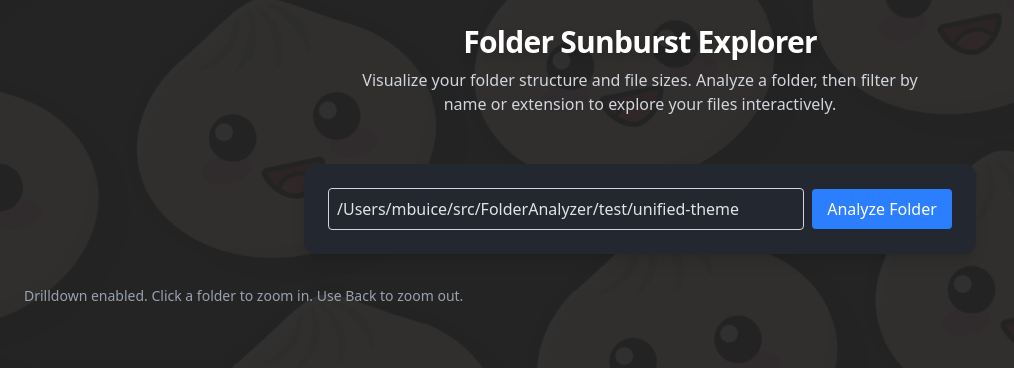
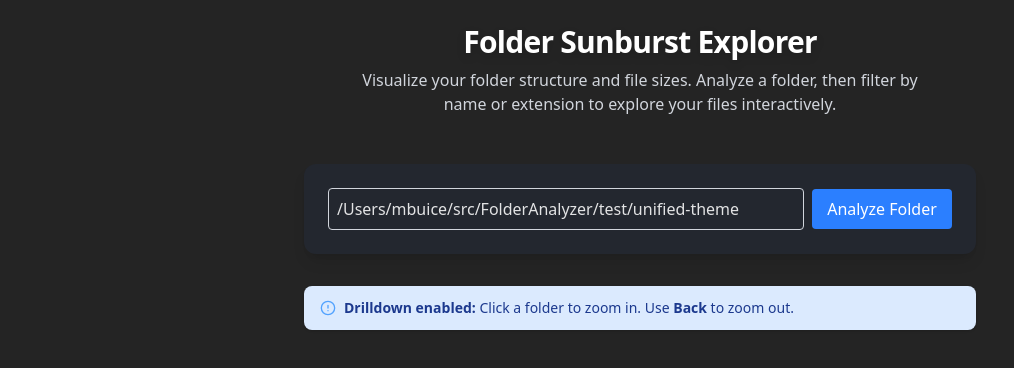
Before and after one commit to maple-buice/folder-analyzer, a React (Vite) app: page / in a window 1280 px wide. Shown: the top 368 px of the page, without its empty margins (0-1014 px from the left). Built offline with nearby package versions, Linux system fonts and the light colour scheme.

Commit message:
Style improvements

```diff
--- a/src/App.tsx
+++ b/src/App.tsx
@@ -226,9 +226,24 @@ const App = () => {
           </form>
         )}
       </div>
-      <p className="mb-2 text-sm text-gray-400">
-        Drilldown enabled. Click a folder to zoom in. Use Back to zoom out.
-      </p>
+      <div className="max-w-2xl mx-auto mb-4">
+        <div className="bg-blue-100 bg-opacity-80 text-blue-900 text-sm rounded-lg px-4 py-3 flex items-center gap-2 shadow-sm">
+          <svg
+            className="w-4 h-4 text-blue-400 flex-shrink-0"
+            fill="none"
+            stroke="currentColor"
+            strokeWidth="2"
+            viewBox="0 0 24 24"
+          >
+            <circle cx="12" cy="12" r="10" stroke="currentColor" strokeWidth="2" fill="none" />
+            <path strokeLinecap="round" strokeLinejoin="round" d="M12 8v4m0 4h.01" />
+          </svg>
+          <span>
+            <strong>Drilldown enabled:</strong> Click a folder to zoom in. Use <b>Back</b> to zoom
+            out.
+          </span>
+        </div>
+      </div>
       {nodeStack.length > 1 && (
         <button onClick={handleBack} style={{ marginBottom: 8 }}>
           Back
--- a/src/index.css
+++ b/src/index.css
@@ -7,28 +7,6 @@
 
   body {
     @apply grid place-items-center min-w-[320px] min-h-screen relative m-0;
-  }
-}
-
-body::before {
-  content: '';
-  position: fixed;
-  inset: 0;
-  z-index: -1;
-  opacity: 0.05;
-  background: url('./logo.svg');
-  background-size: 256px;
-  transform: rotate(-12deg) scale(1.35);
-  animation: slide 30s linear infinite;
-  pointer-events: none;
-}
-
-@keyframes slide {
-  from {
-    background-position: 0 0;
-  }
-  to {
-    background-position: 256px 224px;
   }
 }
 
```
